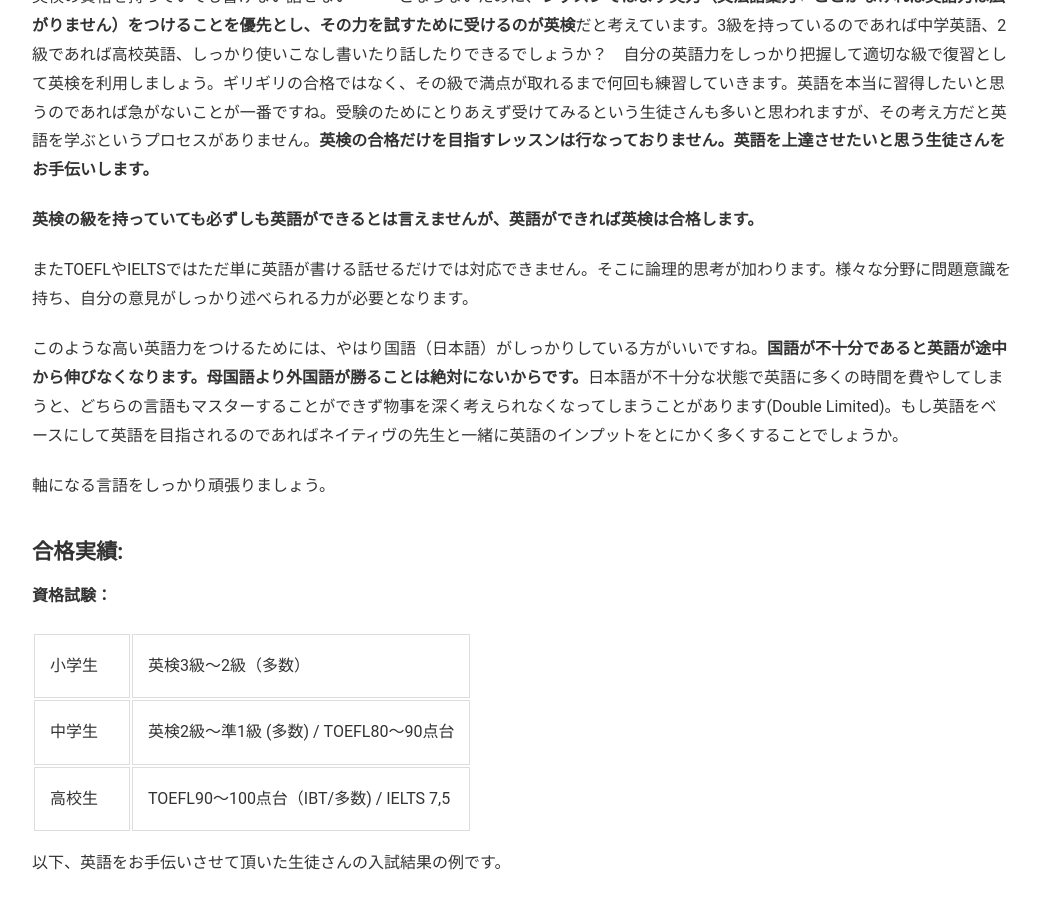
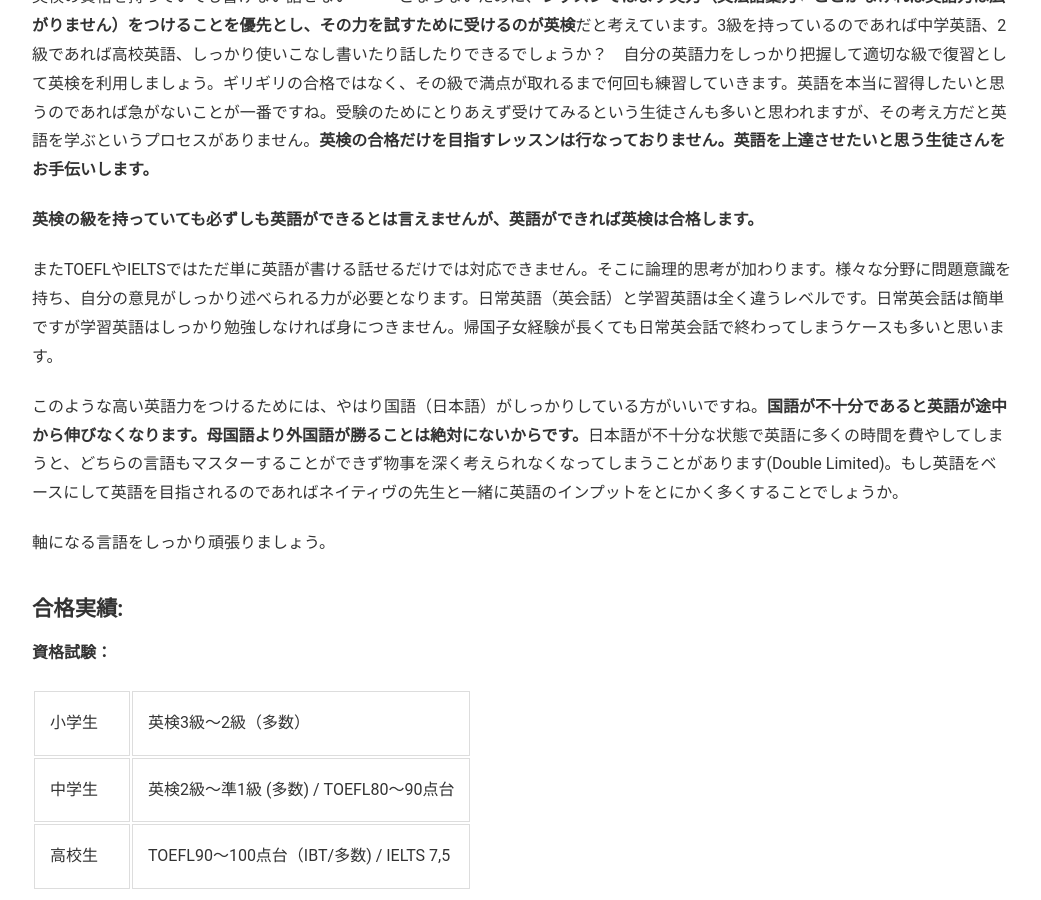
Before and after one commit to phocean/akispace, a Jekyll site: the page built from exam_results.md, in a window 1280 px wide and 900 px high, scrolled down 945 px. Shown: the whole window, without its empty margins (118-1159 px from the left). Built offline with Jekyll 4.4.1, drawn with Linux system fonts in a browser that asks for light colours.

Commit message:
Update exam_results.md
two sentences added

```diff
--- a/exam_results.md
+++ b/exam_results.md
@@ -36,7 +36,7 @@
 
 **英検の級を持っていても必ずしも英語ができるとは言えませんが、英語ができれば英検は合格します。**
 
-またTOEFLやIELTSではただ単に英語が書ける話せるだけでは対応できません。そこに論理的思考が加わります。様々な分野に問題意識を持ち、自分の意見がしっかり述べられる力が必要となります。
+またTOEFLやIELTSではただ単に英語が書ける話せるだけでは対応できません。そこに論理的思考が加わります。様々な分野に問題意識を持ち、自分の意見がしっかり述べられる力が必要となります。日常英語（英会話）と学習英語は全く違うレベルです。日常英会話は簡単ですが学習英語はしっかり勉強しなければ身につきません。帰国子女経験が長くても日常英会話で終わってしまうケースも多いと思います。
 
 このような高い英語力をつけるためには、やはり国語（日本語）がしっかりしている方がいいですね。<strong>国語が不十分であると英語が途中から伸びなくなります。母国語より外国語が勝ることは絶対にないからです。</strong>日本語が不十分な状態で英語に多くの時間を費やしてしまうと、どちらの言語もマスターすることができず物事を深く考えられなくなってしまうことがあります(Double Limited)。もし英語をベースにして英語を目指されるのであればネイティヴの先生と一緒に英語のインプットをとにかく多くすることでしょうか。
 
```
